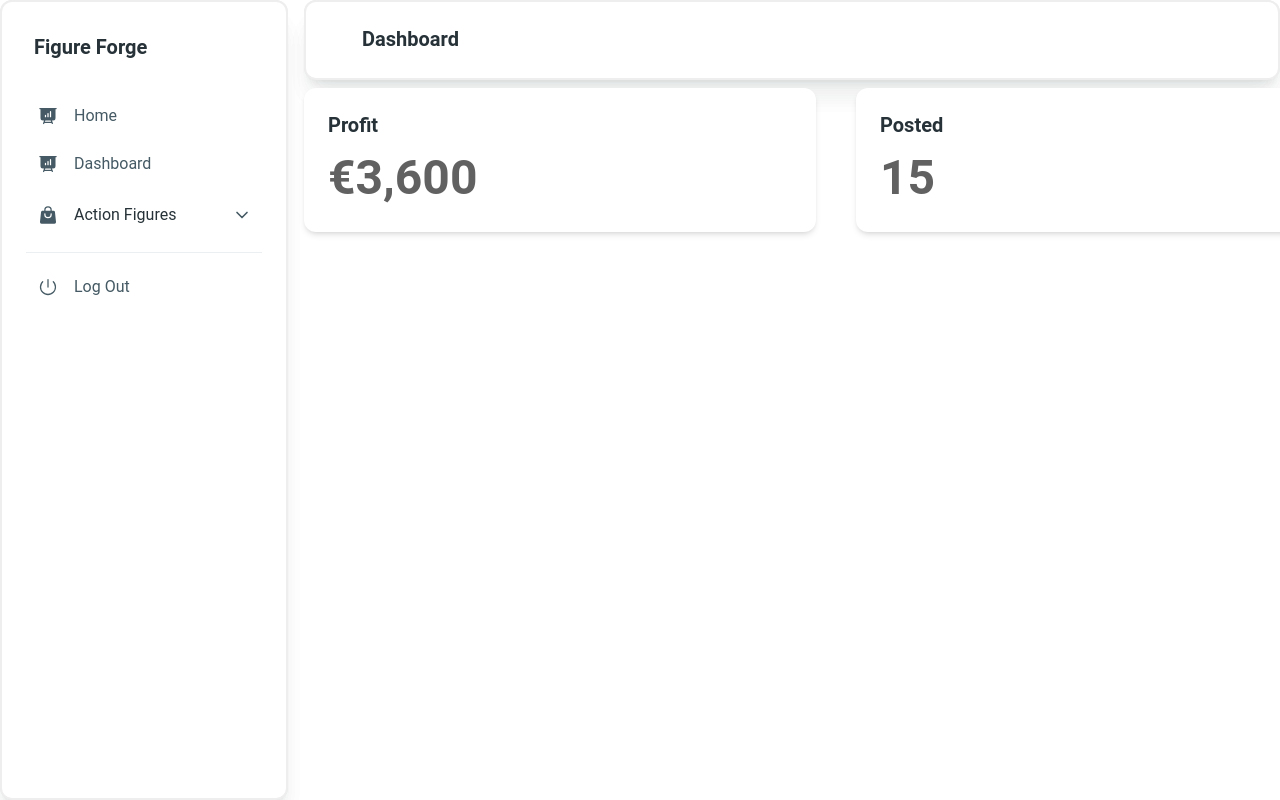
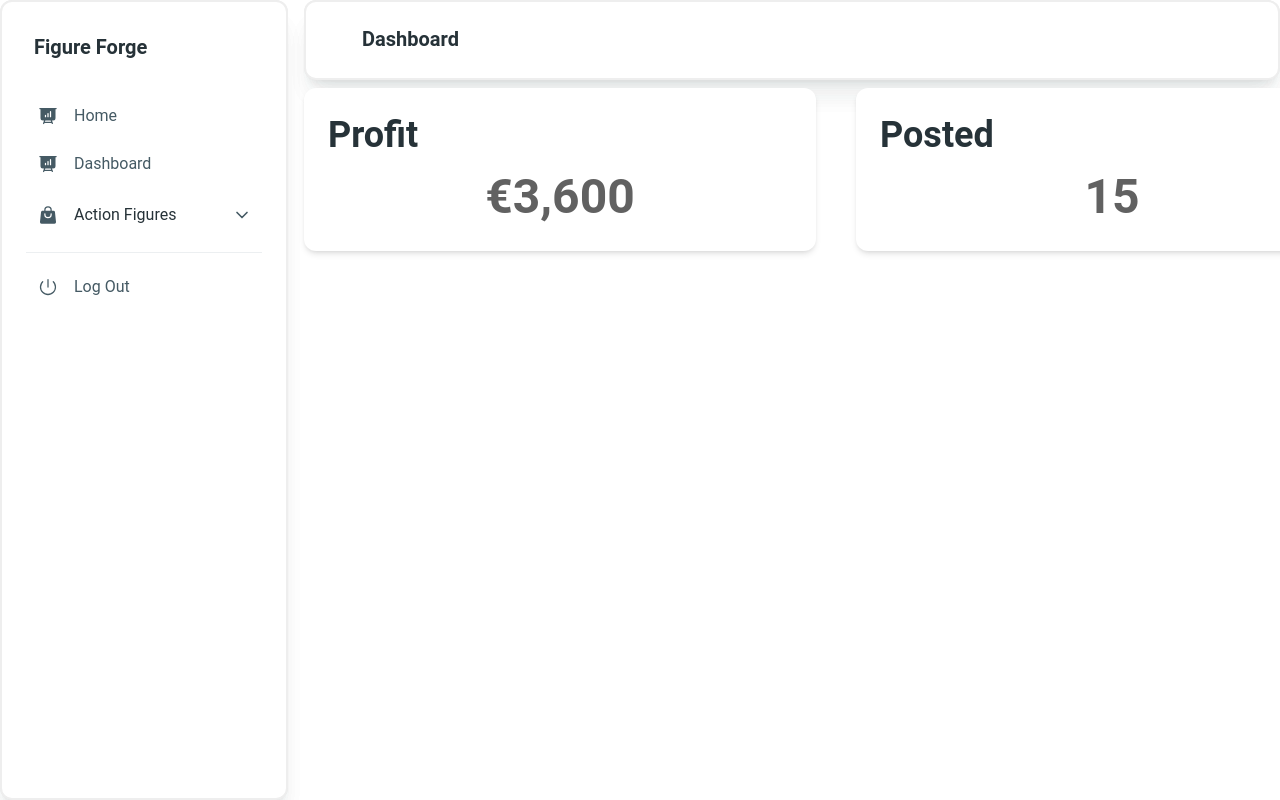
Before and after one commit to SunRise-11/figure-forge-shop, a Next.js app in the folder frontend/: page /dashboard in a window 1280 px wide. Shown: the top 800 px of the page. Built offline with nearby package versions, Linux system fonts and the light colour scheme.

Commit message:
add banner to figure id

```diff
--- a/frontend/src/app/(public)/figures/[id]/page.tsx
+++ b/frontend/src/app/(public)/figures/[id]/page.tsx
@@ -28,6 +28,9 @@ const DetailPage = ({ params }: Props) => {
     return (
       <>
         <Carousel />
+        <div className="w-full h-20 bg-purple-900 text-white text-4xl flex justify-center items-center">
+          {data.name}
+        </div>
         <div className="flex flex-col sm:flex-row h-max mb-4 py-10">
           <div className="flex flex-col sm:items-start sm:justify-center py-4 gap-10 w-1/2">
             <legend className="text-lg font-semibold">Details</legend>
--- a/frontend/src/app/components/admin/Card.tsx
+++ b/frontend/src/app/components/admin/Card.tsx
@@ -24,10 +24,10 @@ const CardComponent = ({ title }: Props) => {
   return (
     <Card className="mt-6 w-[32rem]">
       <CardBody>
-        <Typography variant="h5" color="blue-gray" className="mb-2">
+        <Typography variant="h2" color="blue-gray" className="mb-2">
           {title}
         </Typography>
-        <Typography variant="h1">
+        <Typography variant="h1" className="text-center">
           {title == "Profit"
             ? formatter.format(soldToys.reduce((s, a) => s + a.price, 0))
             : title == "Posted"
```
Also changed, not shown: frontend/src/app/(admin)/dashboard/page.tsx (+0 -9 lines).
